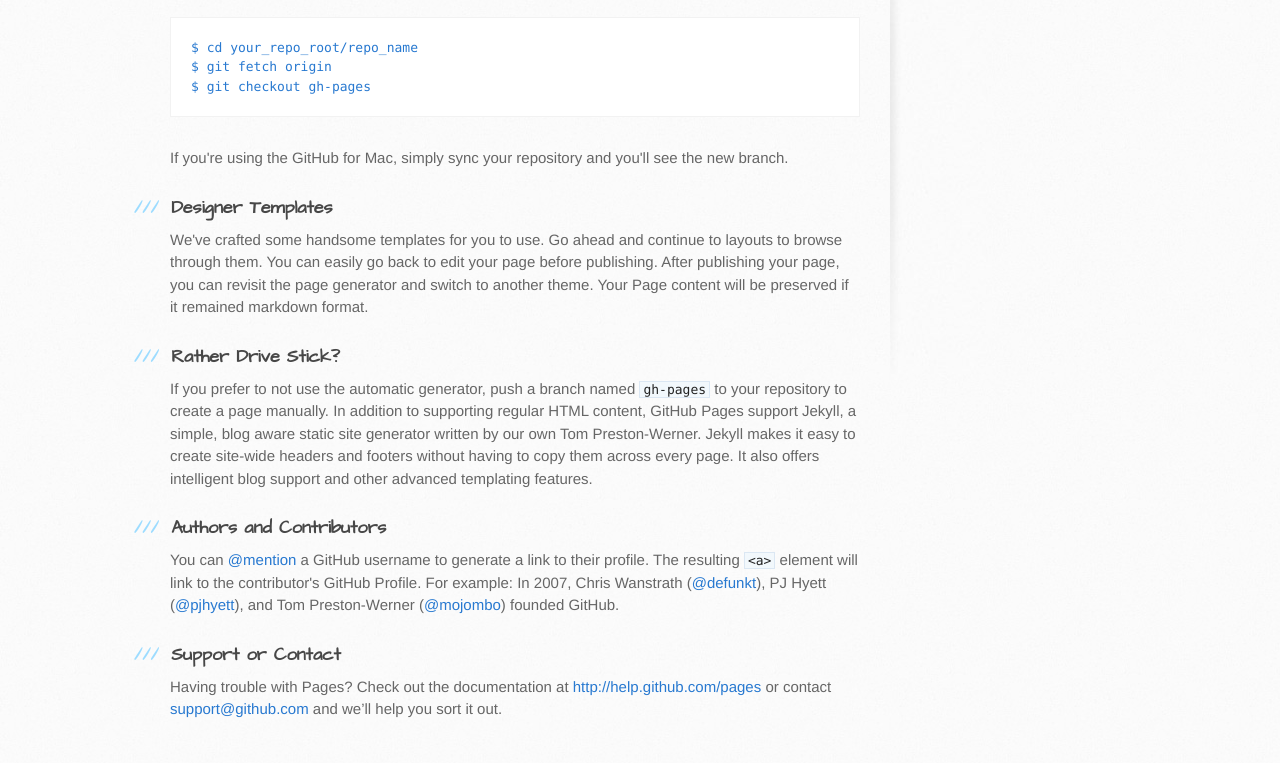
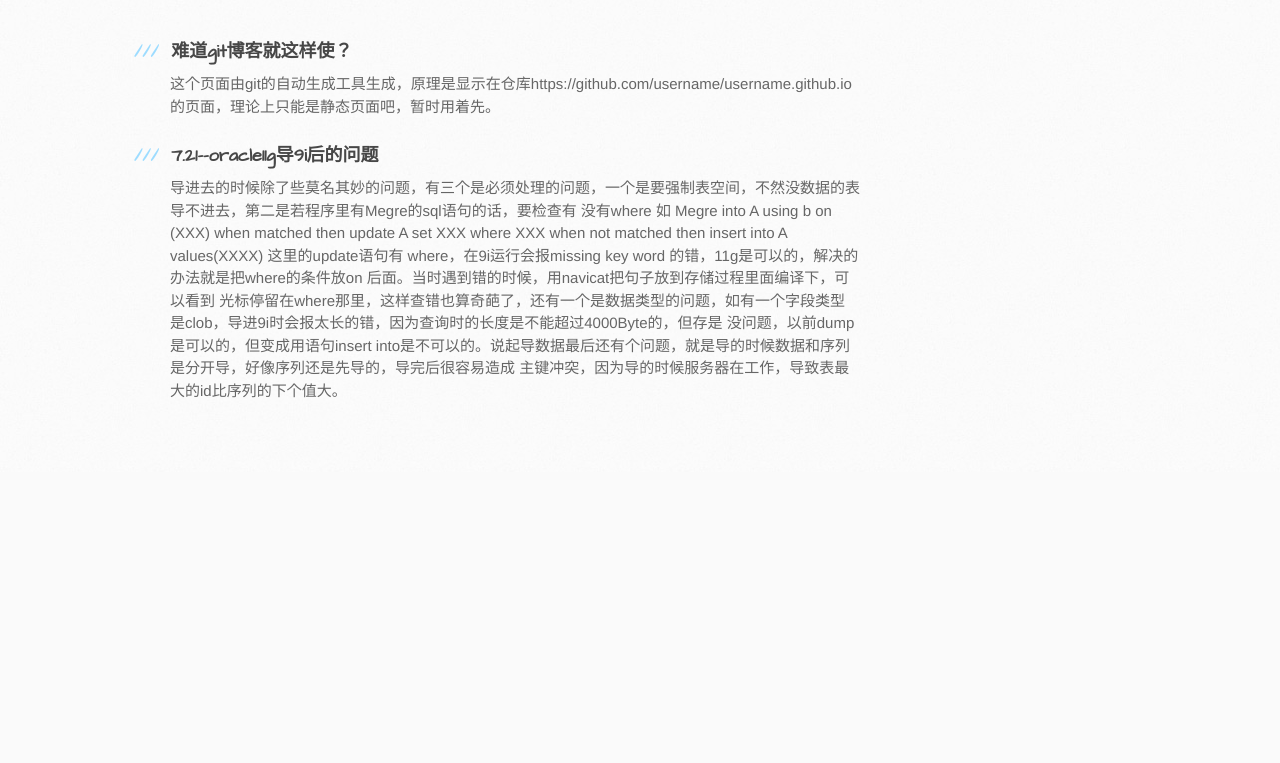
Before and after one commit to aawu/aawu.github.io, a plain HTML site: page index.html in a window 1280 px wide. Shown: the part 328-1091 px from the top of the page. After the commit the page ends 800 px from the top, so only its background shows below. Drawn offline with Linux system fonts and the light colour scheme.

Commit message:
写第一篇文章，把英文都去掉

```diff
--- a/index.html
+++ b/index.html
@@ -19,7 +19,7 @@
   <body>
     <header>
       <div class="inner">
-        <h1>Aawu.github.io</h1>
+        <h1>欲渡黄河冰塞川，将登google墙满山</h1>
         <h2></h2>
         <a href="https://github.com/aawu" class="button"><small>Follow me on</small>GitHub</a>
       </div>
@@ -29,46 +29,19 @@
       <div class="inner clearfix">
         <section id="main-content">
           <h3>
-<a name="welcome-to-github-pages" class="anchor" href="#welcome-to-github-pages"><span class="octicon octicon-link"></span></a>Welcome to GitHub Pages.</h3>
+<a name="head" class="anchor"><span class="octicon octicon-link"></span></a>难道git博客就这样使？</h3>
 
-<p>This automatic page generator is the easiest way to create beautiful pages for all of your projects. Author your page content here using GitHub Flavored Markdown, select a template crafted by a designer, and publish. After your page is generated, you can check out the new branch:</p>
-
-<pre><code>$ cd your_repo_root/repo_name
-$ git fetch origin
-$ git checkout gh-pages
-</code></pre>
-
-<p>If you're using the GitHub for Mac, simply sync your repository and you'll see the new branch.</p>
-
+<p>这个页面由git的自动生成工具生成，原理是显示在仓库https://github.com/username/username.github.io的页面，理论上只能是静态页面吧，暂时用着先。</p>
 <h3>
-<a name="designer-templates" class="anchor" href="#designer-templates"><span class="octicon octicon-link"></span></a>Designer Templates</h3>
-
-<p>We've crafted some handsome templates for you to use. Go ahead and continue to layouts to browse through them. You can easily go back to edit your page before publishing. After publishing your page, you can revisit the page generator and switch to another theme. Your Page content will be preserved if it remained markdown format.</p>
-
-<h3>
-<a name="rather-drive-stick" class="anchor" href="#rather-drive-stick"><span class="octicon octicon-link"></span></a>Rather Drive Stick?</h3>
-
-<p>If you prefer to not use the automatic generator, push a branch named <code>gh-pages</code> to your repository to create a page manually. In addition to supporting regular HTML content, GitHub Pages support Jekyll, a simple, blog aware static site generator written by our own Tom Preston-Werner. Jekyll makes it easy to create site-wide headers and footers without having to copy them across every page. It also offers intelligent blog support and other advanced templating features.</p>
-
-<h3>
-<a name="authors-and-contributors" class="anchor" href="#authors-and-contributors"><span class="octicon octicon-link"></span></a>Authors and Contributors</h3>
-
-<p>You can <a href="https://github.com/blog/821" class="user-mention">@mention</a> a GitHub username to generate a link to their profile. The resulting <code>&lt;a&gt;</code> element will link to the contributor's GitHub Profile. For example: In 2007, Chris Wanstrath (<a href="https://github.com/defunkt" class="user-mention">@defunkt</a>), PJ Hyett (<a href="https://github.com/pjhyett" class="user-mention">@pjhyett</a>), and Tom Preston-Werner (<a href="https://github.com/mojombo" class="user-mention">@mojombo</a>) founded GitHub.</p>
-
-<h3>
-<a name="support-or-contact" class="anchor" href="#support-or-contact"><span class="octicon octicon-link"></span></a>Support or Contact</h3>
-
-<p>Having trouble with Pages? Check out the documentation at <a href="http://help.github.com/pages">http://help.github.com/pages</a> or contact <a href="mailto:support@github.com">support@github.com</a> and we’ll help you sort it out.</p>
-        </section>
-
-        <aside id="sidebar">
-
-
-          <p>This page was generated by <a href="https://pages.github.com">GitHub Pages</a> using the Architect theme by <a href="https://twitter.com/jasonlong">Jason Long</a>.</p>
-        </aside>
-      </div>
-    </div>
-
-
+<a name="head" class="anchor"><span class="octicon octicon-link"></span></a>7.21--oracle11g导9i后的问题</h3>
+	<p>导进去的时候除了些莫名其妙的问题，有三个是必须处理的问题，一个是要强制表空间，不然没数据的表导不进去，第二是若程序里有Megre的sql语句的话，要检查有
+		没有where 如 Megre into A using b on (XXX) when matched then update A set XXX where XXX when not matched then insert into A values(XXXX) 这里的update语句有
+		where，在9i运行会报missing key word 的错，11g是可以的，解决的办法就是把where的条件放on 后面。当时遇到错的时候，用navicat把句子放到存储过程里面编译下，可以看到
+		光标停留在where那里，这样查错也算奇葩了，还有一个是数据类型的问题，如有一个字段类型是clob，导进9i时会报太长的错，因为查询时的长度是不能超过4000Byte的，但存是
+		没问题，以前dump是可以的，但变成用语句insert into是不可以的。说起导数据最后还有个问题，就是导的时候数据和序列是分开导，好像序列还是先导的，导完后很容易造成
+		主键冲突，因为导的时候服务器在工作，导致表最大的id比序列的下个值大。
+		</p>
+</div>
+</div>
   </body>
 </html>
```
